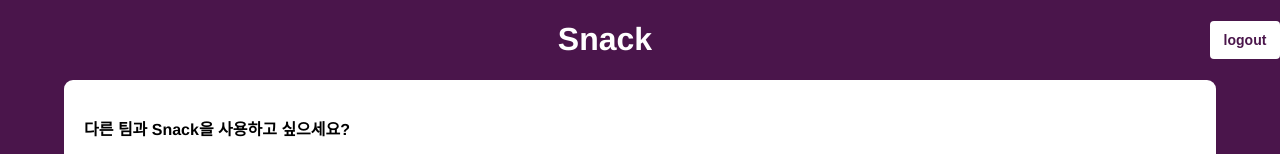
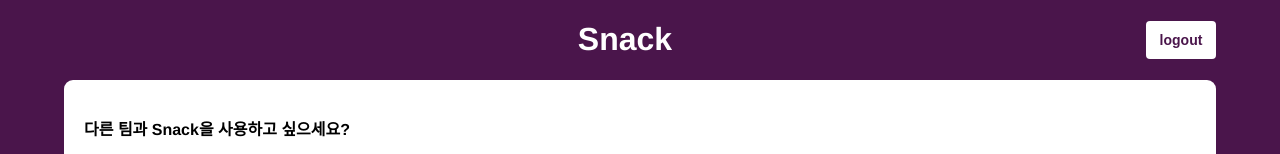
Before and after one commit to njsh4261/SGS_Last_Punch, a React (Create React App) app in the folder src/frontend/web/: page / in a window 1280 px wide. Shown: the top 154 px of the page. Built offline with nearby package versions, Linux system fonts and the light colour scheme; sample sign-in values are in the browser's storage.

Commit message:
style: margin

```diff
--- a/src/frontend/web/src/components/Welcome/Header/LogoutButton.tsx
+++ b/src/frontend/web/src/components/Welcome/Header/LogoutButton.tsx
@@ -12,6 +12,7 @@ const SlogoutButton = styled.button`
   font-size: 14px;
   height: 38px;
   width: 70px;
+  margin-right: 64px;
   &:hover {
     cursor: pointer;
     opacity: 70%;
--- a/src/frontend/web/src/components/Welcome/Header/index.tsx
+++ b/src/frontend/web/src/components/Welcome/Header/index.tsx
@@ -9,7 +9,9 @@ const Sheader = styled.header`
   align-items: center;
 `;
 
-const EmptyLeft = styled.article``;
+const EmptyLeft = styled.article`
+  margin-left: 104px;
+`;
 
 export default function WelcomeHeader() {
   return (
```
